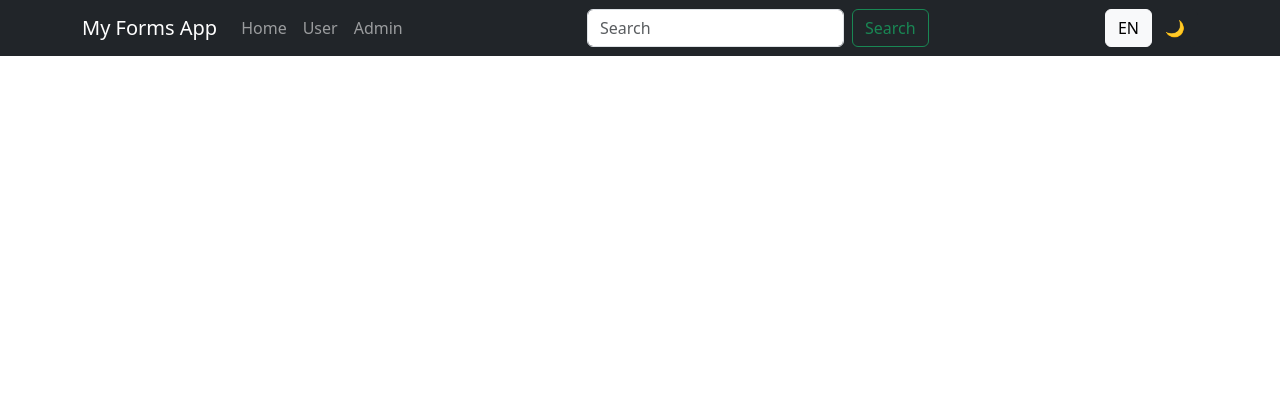
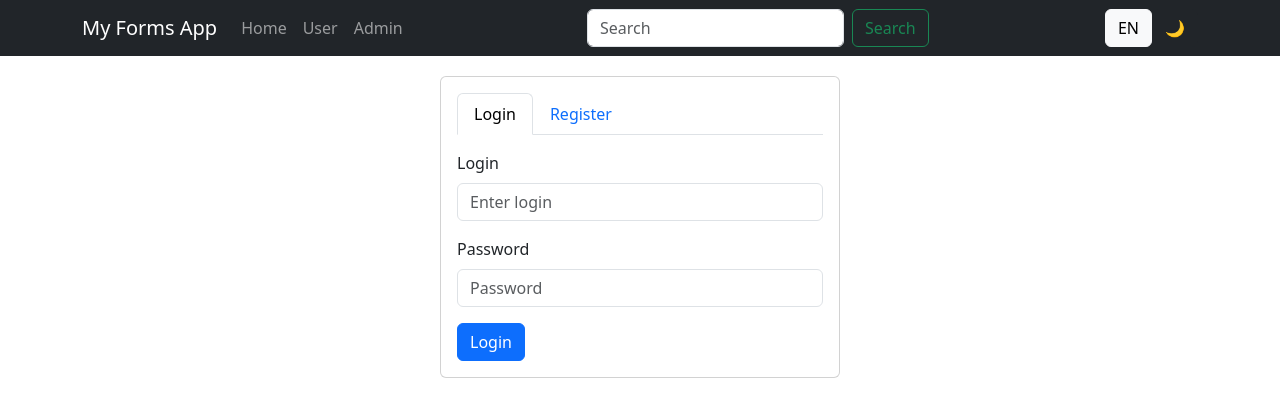
Before and after one commit to rubengulasarian/my-form-app, a React (Create React App) app: page / in a window 1280 px wide. Shown: the top 416 px of the page. Built offline with nearby package versions, Linux system fonts and the light colour scheme.

Commit message:
Auth import and added markup

```diff
--- a/src/App.js
+++ b/src/App.js
@@ -1,10 +1,13 @@
 import React from 'react';
 import Header from './components/Header';
+
+import AuthForm from './components/auth';
 
 function App() {
     return (
       <>
         <Header />
+        <AuthForm />
         {/* Здесь будет остальное содержимое */}
       </>
     );
--- /dev/null
+++ b/src/components/auth.jsx
@@ -0,0 +1,59 @@
+import React, { useState } from 'react';
+import { Card, Form, Button, Tabs, Tab } from 'react-bootstrap';
+
+function AuthForm() {
+    const [isLogin, setIsLogin] = useState(true);
+
+    const handleTabChange = (key) => {
+        setIsLogin(key === 'login');
+    };
+
+    return (
+        <Card style={{ width: '400px', margin: '20px auto' }}>
+            <Card.Body>
+                <Tabs
+                    activeKey={isLogin ? 'login' : 'register'}
+                    onSelect={handleTabChange}
+                    className="mb-3"
+                >
+                    <Tab eventKey="login" title="Login">
+                        <Form>
+                            <Form.Group className="mb-3" controlId="formBasicLogin">
+                                <Form.Label>Login</Form.Label>
+                                <Form.Control type="text" placeholder="Enter login" />
+                            </Form.Group>
+                            <Form.Group className="mb-3" controlId="formBasicPassword">
+                                <Form.Label>Password</Form.Label>
+                                <Form.Control type="password" placeholder="Password" />
+                            </Form.Group>
+                            <Button variant="primary" type="submit">
+                                Login
+                            </Button>
+                        </Form>
+                    </Tab>
+                    <Tab eventKey="register" title="Register">
+                        <Form>
+                            <Form.Group className="mb-3" controlId="formBasicRegisterLogin">
+                                <Form.Label>Login</Form.Label>
+                                <Form.Control type="text" placeholder="Enter login" />
+                            </Form.Group>
+                             <Form.Group className="mb-3" controlId="formBasicRegisterEmail">
+                                <Form.Label>Email</Form.Label>
+                                <Form.Control type="email" placeholder="Enter email" />
+                            </Form.Group>
+                            <Form.Group className="mb-3" controlId="formBasicRegisterPassword">
+                                <Form.Label>Password</Form.Label>
+                                <Form.Control type="password" placeholder="Password" />
+                            </Form.Group>
+                            <Button variant="success" type="submit">
+                                Register
+                            </Button>
+                        </Form>
+                    </Tab>
+                </Tabs>
+            </Card.Body>
+        </Card>
+    );
+}
+
+export default AuthForm;
```
